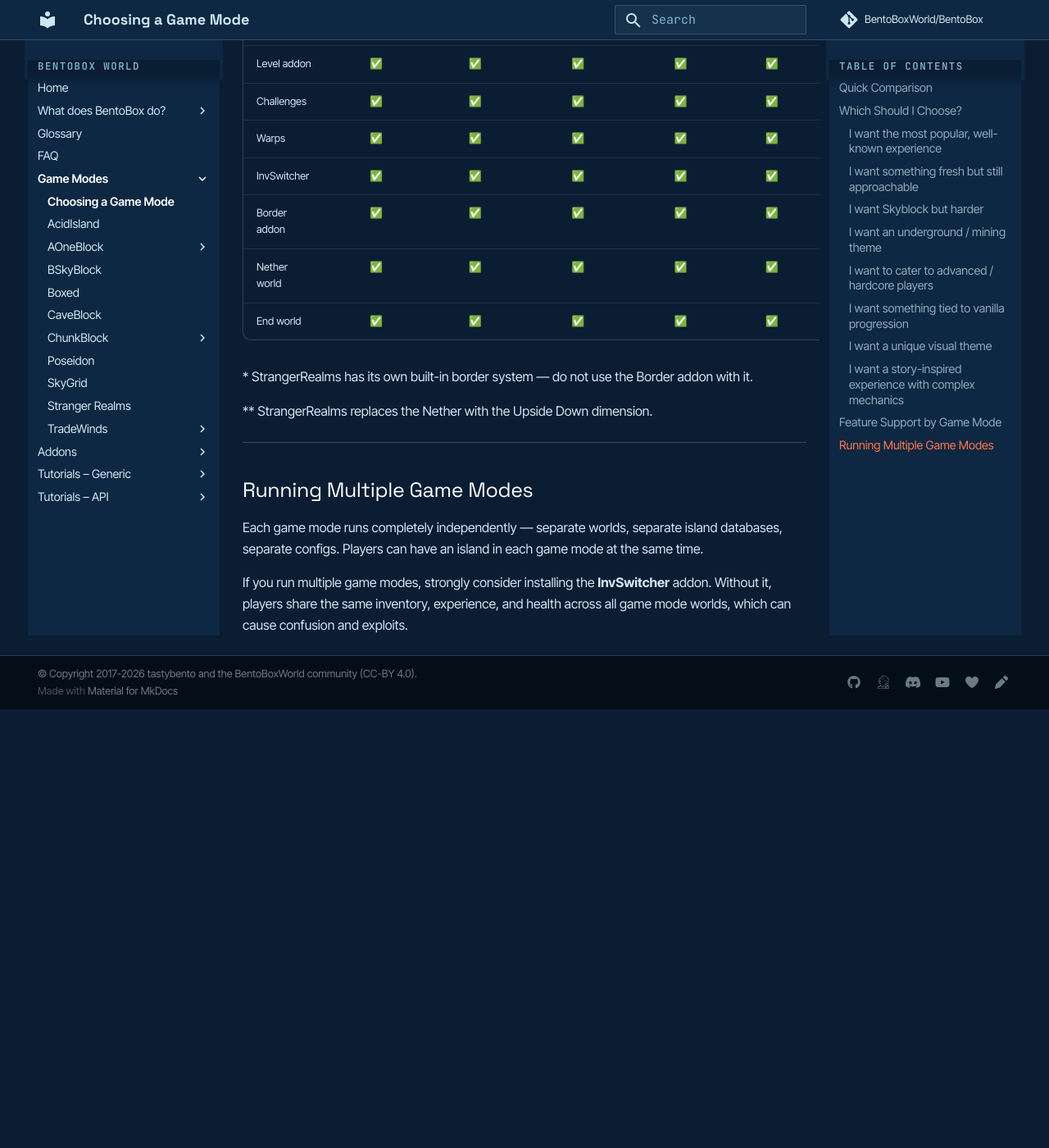
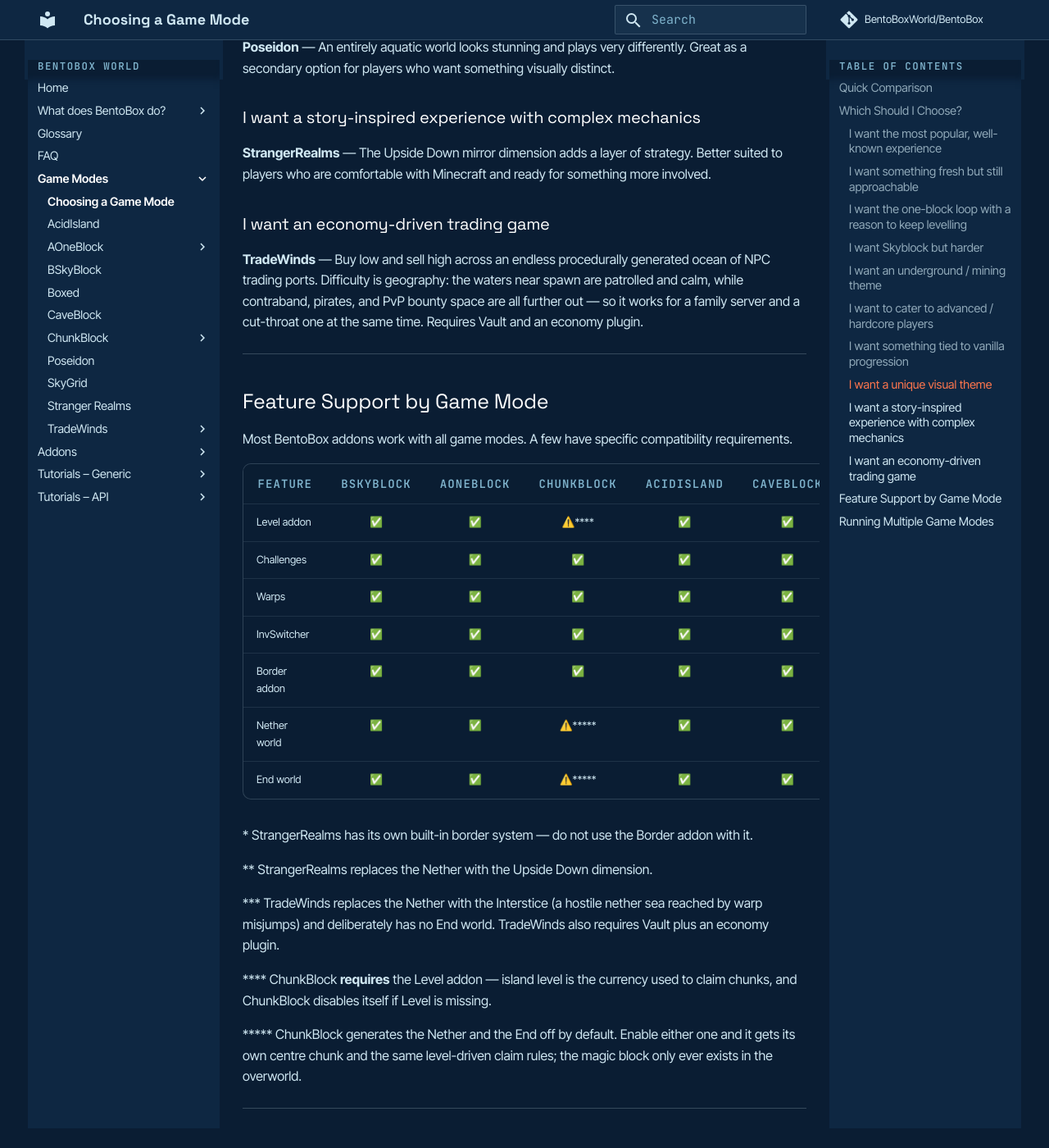
Before and after one commit to BentoBoxWorld/docs, an MkDocs documentation site: the page built from docs/gamemodes/Comparison.md, in a window 1280 px wide and 1400 px high, scrolled down 2406 px. Shown: the whole window at 82% size. Built offline with MkDocs 1.6.1 and Material for MkDocs 9.7.7, drawn with Linux system fonts in a browser that asks for light colours; comment, search, counter and statistics services are not loaded; before the commit the page ends 3271 px from its top, so only the background shows below that; some of the changed text lies outside the part shown.

Commit message:
docs: add ChunkBlock and TradeWinds to the homepage and game mode indexes (#92)
* docs(TradeWinds): wire the game mode into the indexes and cross-references

The TradeWinds section landed in #87 but was only reachable from the nav.
This links it from every page that enumerates game modes:

- Homepage: add it to the hero list and the "pick a game mode" step, add a
  mode card, and bump the game-modes stat from 8 to 9.
- Comparison: add the quick-comparison row, a "I want an economy-driven
  trading game" entry, and a TradeWinds column in the feature-support table.
  The column follows the addon's own addon.yml, which soft-depends on
  Border, Level, Challenges, Visit and Warps. Nether and End are marked
  unsupported with a footnote covering the Interstice, the deliberate
  absence of an End world, and the Vault requirement.
- GameModes: add a "TradeWinds - Sea Trading" section in the house format.
- Addons: add the row to the game mode addons table.
- Translate: add the link to its translations anchor.

Verified with mkdocs build; no new warnings.

Co-Authored-By: Claude Opus 5 (1M context) <noreply@anthropic.com>
Claude-Session: https://claude.ai/code/session_01SeaqBgxyoXjLv6CZnSGErV

* docs(ChunkBlock): wire the game mode into the indexes and cross-references

The ChunkBlock section landed in #90 but was only reachable from the nav.
This links it from every page that enumerates game modes:

- Homepage: add it to the hero list and the "pick a game mode" step, add a
  mode card next to AOneBlock, and bump the game-modes stat from 9 to 10.
- Comparison: add the quick-comparison row, an "I want the one-block loop
  with a reason to keep levelling" entry, and a ChunkBlock column in the
  feature-support table. Level is marked as required and the Nether/End
  cells note that both are generated off by default, per the addon's own
  config.
- GameModes: add a "ChunkBlock - One Block in a Walled Chunk" section in
  the house format.
- Addons: add the row to the game mode addons table.
- Translate: add the link to its translations anchor.

Verified with mkdocs build; the only warnings are pre-existing GitHub
rate-limit 403s from the translations macro.

Co-Authored-By: Claude Opus 5 (1M context) <noreply@anthropic.com>
Claude-Session: https://claude.ai/code/session_01NbnUebf6zh8aW9UmoBv7h6

---------

Co-authored-by: Claude Opus 5 (1M context) <noreply@anthropic.com>

```diff
--- a/docs/gamemodes/Comparison.md
+++ b/docs/gamemodes/Comparison.md
@@ -12,12 +12,14 @@ You can also run **more than one** at the same time — many servers offer two o
 |---|---|---|---|---|
 | **BSkyBlock** | Sky (floating islands) | Medium | Expand from a tiny island in the void | Medium |
 | **AOneBlock** | Sky (void) | Medium | Mine a single magical block that never runs out | Low–Medium |
+| **ChunkBlock** | Sky (void, one chunk) | Medium | Mine the magic block and spend island levels to punch out the walls | Low–Medium |
 | **AcidIsland** | Sea (acid ocean) | Medium–Hard | Skyblock with dangerous acid water | Medium |
 | **CaveBlock** | Underground | Medium | Carve out space in a solid stone world | Medium |
 | **SkyGrid** | Sky (scattered blocks) | Hard | Collect resources from a grid of single blocks | Low |
 | **Boxed** | Normal world | Easy–Medium | Complete advancements to grow your confined space | Medium |
 | **Poseidon** | Ocean | Medium | Survive entirely underwater | Medium |
 | **StrangerRealms** | Overworld + Upside Down | Medium–Hard | Claim land while managing a dangerous mirror dimension | Medium–High |
+| **TradeWinds** | Sea (endless trading ocean) | Easy–Hard (by region) | Sail between NPC trading islands, buying low and selling high | Medium |
 
 ---
 
@@ -28,6 +30,9 @@ You can also run **more than one** at the same time — many servers offer two o
 
 ### I want something fresh but still approachable
 **AOneBlock** — The concept (one magical block) is easy to explain and immediately engaging. The built-in phase progression keeps players motivated for a long time.
+
+### I want the one-block loop with a reason to keep levelling
+**ChunkBlock** — The same magic block as AOneBlock (phase files are interchangeable), but the world is one 16×16 chunk behind a border nothing can cross. Island level is the currency: build your level up, walk to the wall, and punch it in the direction you want to grow. Lose levels and the newest chunks re-lock, builds untouched, until you earn them back — or switch that off in the config if you want territory to be a ratchet. Requires the [Level](../addons/Level/index.md) addon.
 
 ### I want Skyblock but harder
 **AcidIsland** — Same feel as BSkyBlock but falling in the ocean is genuinely dangerous. Good for players who found regular Skyblock too easy.
@@ -47,25 +52,34 @@ You can also run **more than one** at the same time — many servers offer two o
 ### I want a story-inspired experience with complex mechanics
 **StrangerRealms** — The Upside Down mirror dimension adds a layer of strategy. Better suited to players who are comfortable with Minecraft and ready for something more involved.
 
+### I want an economy-driven trading game
+**TradeWinds** — Buy low and sell high across an endless procedurally generated ocean of NPC trading ports. Difficulty is geography: the waters near spawn are patrolled and calm, while contraband, pirates, and PvP bounty space are all further out — so it works for a family server and a cut-throat one at the same time. Requires Vault and an economy plugin.
+
 ---
 
 ## Feature Support by Game Mode
 
 Most BentoBox addons work with all game modes. A few have specific compatibility requirements.
 
-| Feature | BSkyBlock | AOneBlock | AcidIsland | CaveBlock | SkyGrid | Boxed | Poseidon | StrangerRealms |
-|---|:---:|:---:|:---:|:---:|:---:|:---:|:---:|:---:|
-| Level addon | ✅ | ✅ | ✅ | ✅ | ✅ | ✅ | ✅ | ✅ |
-| Challenges | ✅ | ✅ | ✅ | ✅ | ✅ | ✅ | ✅ | ✅ |
-| Warps | ✅ | ✅ | ✅ | ✅ | ✅ | ✅ | ✅ | ✅ |
-| InvSwitcher | ✅ | ✅ | ✅ | ✅ | ✅ | ✅ | ✅ | ✅ |
-| Border addon | ✅ | ✅ | ✅ | ✅ | ✅ | ✅ | ✅ | ❌* |
-| Nether world | ✅ | ✅ | ✅ | ✅ | ✅ | ✅ | ✅ | ❌** |
-| End world | ✅ | ✅ | ✅ | ✅ | ✅ | ✅ | ✅ | ✅ |
+| Feature | BSkyBlock | AOneBlock | ChunkBlock | AcidIsland | CaveBlock | SkyGrid | Boxed | Poseidon | StrangerRealms | TradeWinds |
+|---|:---:|:---:|:---:|:---:|:---:|:---:|:---:|:---:|:---:|:---:|
+| Level addon | ✅ | ✅ | ⚠️**** | ✅ | ✅ | ✅ | ✅ | ✅ | ✅ | ✅ |
+| Challenges | ✅ | ✅ | ✅ | ✅ | ✅ | ✅ | ✅ | ✅ | ✅ | ✅ |
+| Warps | ✅ | ✅ | ✅ | ✅ | ✅ | ✅ | ✅ | ✅ | ✅ | ✅ |
+| InvSwitcher | ✅ | ✅ | ✅ | ✅ | ✅ | ✅ | ✅ | ✅ | ✅ | ✅ |
+| Border addon | ✅ | ✅ | ✅ | ✅ | ✅ | ✅ | ✅ | ✅ | ❌* | ✅ |
+| Nether world | ✅ | ✅ | ⚠️***** | ✅ | ✅ | ✅ | ✅ | ✅ | ❌** | ❌*** |
+| End world | ✅ | ✅ | ⚠️***** | ✅ | ✅ | ✅ | ✅ | ✅ | ✅ | ❌*** |
 
 \* StrangerRealms has its own built-in border system — do not use the Border addon with it.
 
 \*\* StrangerRealms replaces the Nether with the Upside Down dimension.
+
+\*\*\* TradeWinds replaces the Nether with the Interstice (a hostile nether sea reached by warp misjumps) and deliberately has no End world. TradeWinds also requires Vault plus an economy plugin.
+
+\*\*\*\* ChunkBlock **requires** the Level addon — island level is the currency used to claim chunks, and ChunkBlock disables itself if Level is missing.
+
+\*\*\*\*\* ChunkBlock generates the Nether and the End off by default. Enable either one and it gets its own centre chunk and the same level-driven claim rules; the magic block only ever exists in the overworld.
 
 ---
 
```
Also changed, not shown: docs/BentoBox/About/Addons.md (+2 -0 lines), docs/BentoBox/About/GameModes.md (+16 -0 lines), docs/BentoBox/Translate-BentoBox-and-addons.md (+2 -0 lines), docs/index.md (+11 -3 lines).
